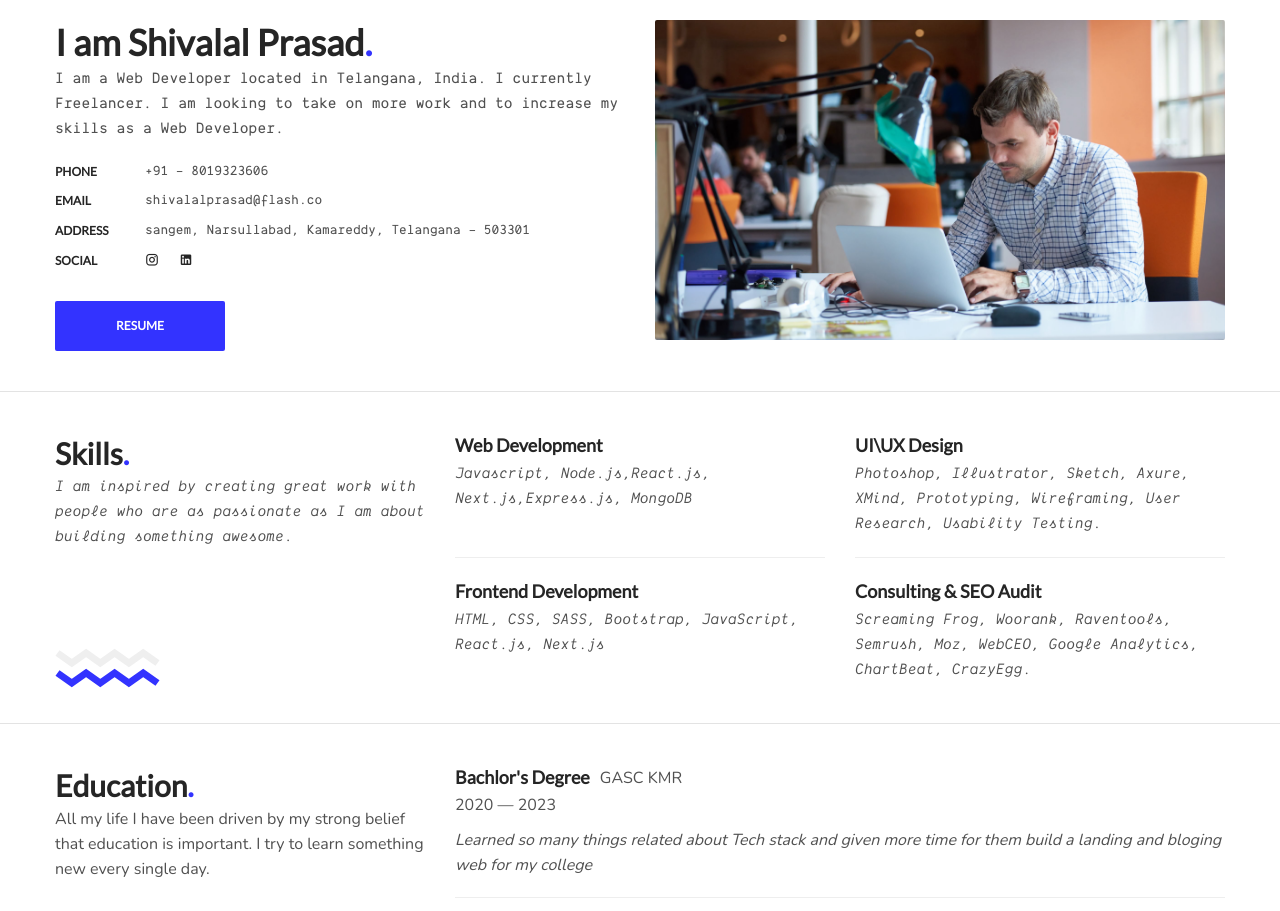
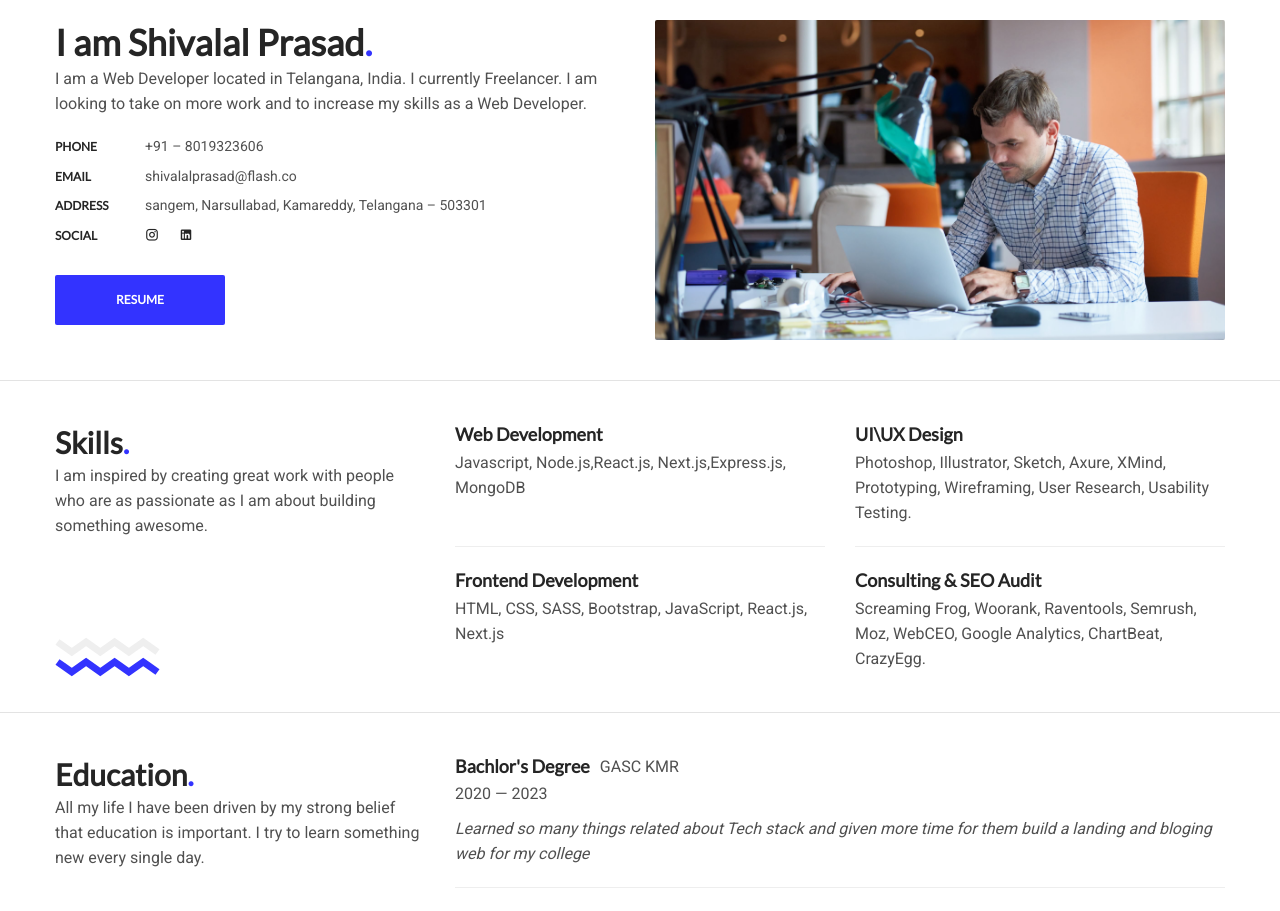
Before and after one commit to shivalalprasad/shivalalprasad, a Next.js app in the folder frontend/: page /Resume in a window 1280 px wide. Shown: the part 100-1011 px from the top of the page. Built offline with nearby package versions, Linux system fonts and the light colour scheme.

Commit message:
fonts import prob

```diff
--- a/frontend/src/app/Resume/components/education.js
+++ b/frontend/src/app/Resume/components/education.js
@@ -1,13 +1,14 @@
-import localFont from 'next/font/local'
+// import localFont from 'next/font/local'
 
 
-const NunitoLocal = localFont({ src: '../../fonts/Nunito/Nunito-VariableFont_wght.ttf' })
+// const NunitoLocal = localFont({ src: '../../fonts/Nunito/Nunito-VariableFont_wght.ttf' })
 
 
 
 export default function Education() {
   return (
-    <section id="education" className={NunitoLocal.className + " section"}>
+    // <section id="education" className={NunitoLocal.className + " section"}>
+    <section id="education" className=" section">
       <div className="container">
         <div className="row wave-bg">
           <div className="zigzag wow slideInLeft">
--- a/frontend/src/app/Resume/components/experience.js
+++ b/frontend/src/app/Resume/components/experience.js
@@ -1,11 +1,12 @@
 
-import localFont from 'next/font/local'
+// import localFont from 'next/font/local'
 // const NunitoLocal = localFont({ src: './Nunito/Nunito-VariableFont_wght.ttf' })
-const DankMonoItalic = localFont({ src: '../../fonts/DankMono-italic.otf' })
+// const DankMonoItalic = localFont({ src: '../../fonts/DankMono-italic.otf' })
 
 export default function Experience() {
   return (
-    <section id="experience" className={DankMonoItalic.className + " section"}>
+    // <section id="experience" className={DankMonoItalic.className + " section"}>
+    <section id="experience" className=" section">
       <div className="container">
         <div className="row wave-bg">
           <div className="zigzag wow slideInLeft">
--- a/frontend/src/app/Resume/components/hello.js
+++ b/frontend/src/app/Resume/components/hello.js
@@ -1,11 +1,12 @@
 
-import localFont from 'next/font/local'
+// import localFont from 'next/font/local'
 // const NunitoLocal = localFont({ src: './Nunito/Nunito-VariableFont_wght.ttf' })
-const DankMonoBold = localFont({ src: '../../fonts/DankMono-Bold.otf' })
+// const DankMonoBold = localFont({ src: '../../fonts/DankMono-Bold.otf' })
 
 export default function Hello() {
   return (
-    <section id="hello" className={DankMonoBold.className + " section"}>
+    // <section id="hello" className={DankMonoBold.className + " section"}>
+    <section id="hello" className=" section">
 
       <div className="container">
         <div className="row">
--- a/frontend/src/app/Resume/components/skills.js
+++ b/frontend/src/app/Resume/components/skills.js
@@ -1,11 +1,12 @@
 
-import localFont from 'next/font/local'
+// import localFont from 'next/font/local'
 // const NunitoLocal = localFont({ src: './Nunito/Nunito-VariableFont_wght.ttf' })
-const DankMonoItalic = localFont({ src: '../../fonts/DankMono-italic.otf' })
+// const DankMonoItalic = localFont({ src: '../../fonts/DankMono-italic.otf' })
 
 export default function Skills() {
   return (
-    <section id="skills" className={DankMonoItalic.className + " section"}>
+    // <section id="skills" className={DankMonoItalic.className + " section"}>
+    <section id="skills" className=" section">
       <div className="container">
         <div className="row wave-bg">
           <div className="zigzag wow slideInLeft">
--- a/frontend/src/app/layout.js
+++ b/frontend/src/app/layout.js
@@ -1,3 +1,4 @@
+// import localFont from 'next/font/local'
 import { Nunito } from "next/font/google";
 import "./globals.css";
 import Head from 'next/head'
@@ -6,11 +7,10 @@ import { Analytics } from "@vercel/analytics/react"
 import { SpeedInsights } from "@vercel/speed-insights/next"
 import Navbar from "./components/navbar";
 
-const inter = Nunito({ subsets: ["latin"] });
+const nunito = Nunito({ subsets: ["latin"] });
 
-import localFont from 'next/font/local'
 // const NunitoLocal = localFont({ src: './Nunito/Nunito-VariableFont_wght.ttf' })
-const DankMono = localFont({ src: './fonts/DankMono-italic.otf' })
+// const DankMono = localFont({ src: './fonts/DankMono-italic.otf' })
 
 export const metadata = {
   title: "Create Next App",
@@ -28,7 +28,7 @@ export default function RootLayout({ children }) {
       {/* <body className={NunitoLocal.className}> */}
         {/* <body> */}
         {/* <body className={inter.className}> */}
-        <body className={DankMono.className}>
+        <body className={nunito.className}>
         <Navbar />
         {children}
         <Analytics />
```
